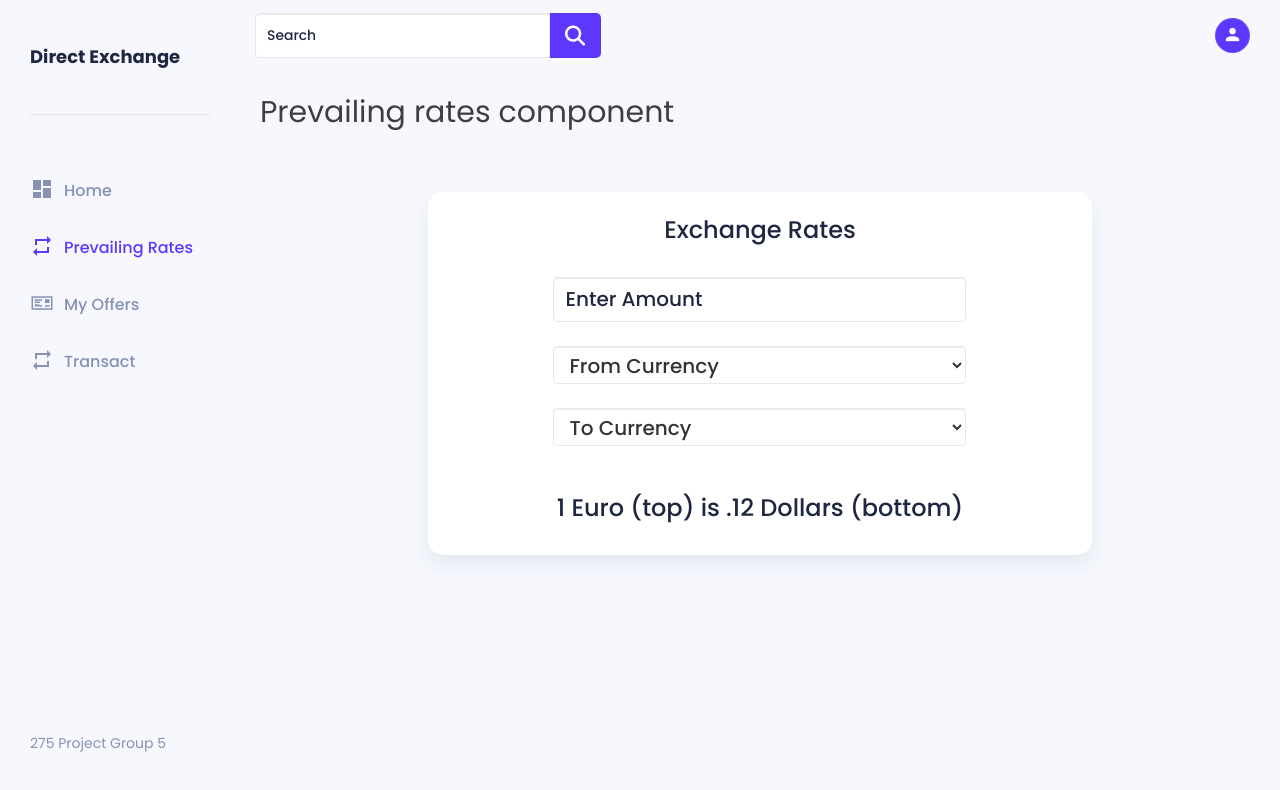
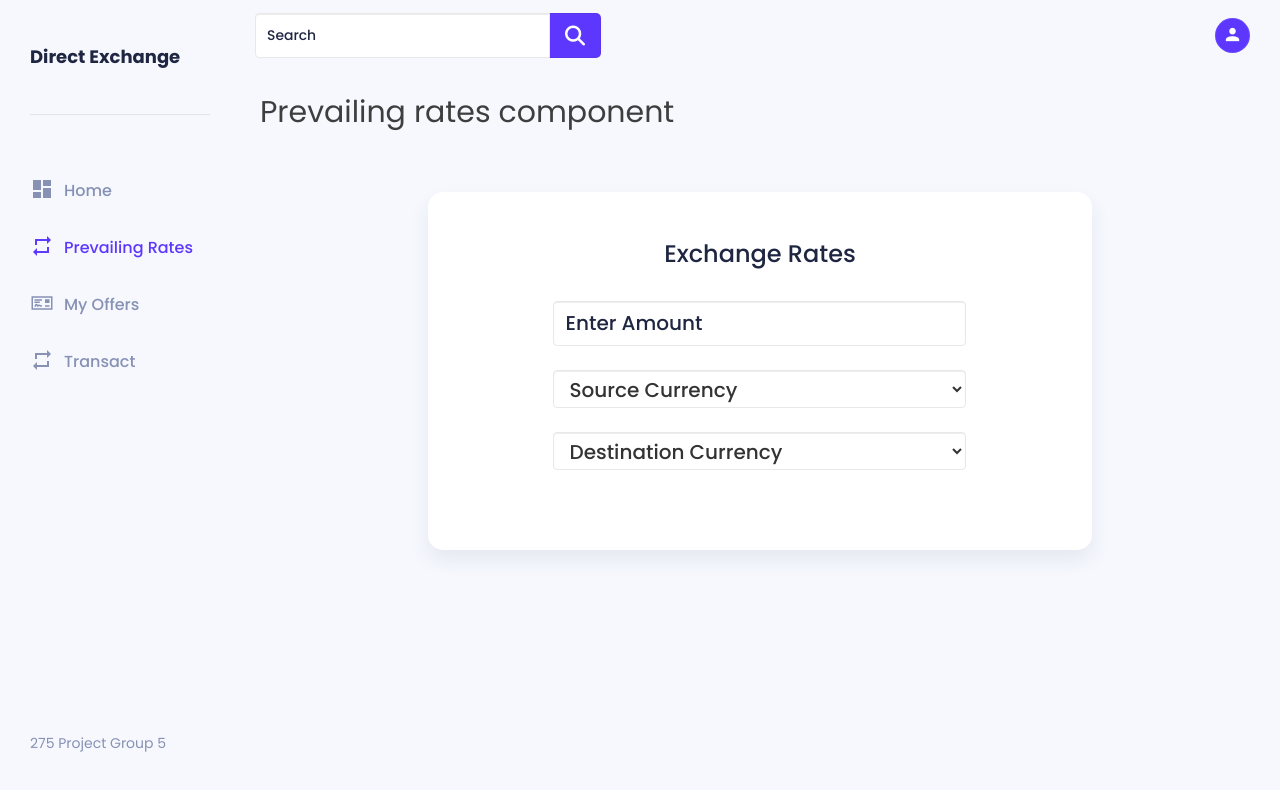
Before and after one commit to Nithya72/DirectExchange, a React (Create React App) app in the folder frontend/: page /rates in a window 1280 px wide. Shown: the top 790 px of the page. Built offline with nearby package versions, Linux system fonts and the light colour scheme; sample sign-in values are in the browser's storage; a web font is replaced by a local one.

Commit message:
PrevailingRates
PrevailingRates complete

```diff
--- a/frontend/src/components/Rates/PrevailingRates.js
+++ b/frontend/src/components/Rates/PrevailingRates.js
@@ -1,8 +1,53 @@
 import React, { Component } from "react";
 import Header from "../Navigation/Header";
 import SideBar from "../Navigation/SideBar";
+import { exchangerates } from "../../helpers/exchangerates";
+import { currencyList } from "../../helpers/currencies";
 
 export class PrevailingRates extends Component {
+
+  constructor(props) {
+    super(props);
+    this.state = {
+      source_currency: "",
+      destination_currency: "",
+      amount: ""
+    };
+  }
+
+  onChange = (event) => {
+    this.setState({ [event.target.name]: event.target.value });
+  };
+
+  getCurrencies = () => {
+    let currencies = currencyList.map((curr) => {
+      return (
+        <option key={curr.code} value={curr.code}>
+          {curr.name} - {curr.code}
+        </option>
+      );
+    });
+    return currencies;
+  };
+
+  calculateAmountRecieved = () => {
+    if (
+      this.state.source_currency !== "" &&
+      this.state.destination_currency !== "" &&
+      this.state.amount !== ""
+    ) {
+      let value =
+        exchangerates[this.state.source_currency][
+          this.state.destination_currency
+        ] *
+        parseFloat(this.state.amount).toFixed(2) *
+        0.9995;
+      let statement = this.state.amount + " " + this.state.source_currency + " in " +  this.state.destination_currency + " is " + value.toFixed(2);
+
+      return statement;
+    }
+  };
+
   render() {
     return (
         <div>
@@ -18,6 +63,7 @@ export class PrevailingRates extends Component {
                       <div className="card">
                         <div className="buy-sell-widget">
                         <br/>
+                        <br/>
                         <center>
                           <h3>Exchange Rates</h3>
                           <br/>
@@ -25,44 +71,44 @@ export class PrevailingRates extends Component {
                             <tr>
                               <td>
                                 <input
-                                type="text"
-                                name="x_amount"
+                                name="amount"
+                                type="number"
+                                min="0"
                                 className="form-control"
                                 placeholder="Enter Amount"
                                 style = {{fontSize:'20px'}}
+                                required
+                                value={this.state.amount}
+                                onChange={this.onChange}
                               />
                               </td>
                             </tr>
                             <br/>
                             <tr>
                               <td>
-                                <select name="currency" className="form-control" style = {{fontSize:'20px'}} required>
-                                  <option value>From Currency</option>
-                                  <option value="eur">Euro - EUR</option>
-                                  <option value="eur">US Dollar - USD</option>
-                                  <option value="eur">British Pound - GBP</option>
-                                  <option value="eur">Chinese Renminbi - RMB</option>
-                                  <option value="eur">Indian Rupee - INR</option>
+                                <select name="source_currency" className="form-control" style = {{fontSize:'20px'}}
+                                  value={this.state.source_currency} onChange={this.onChange} required>
+                                  <option defaultValue value="">Source Currency</option>
+                                  {this.getCurrencies()}
                                 </select>
                               </td>
                             </tr>
                             <br/>
                             <tr>
                               <td>
-                              <select name="currency" className="form-control" style = {{fontSize:'20px'}} required>
-                                <option value>To Currency</option>
-                                <option value="eur">Euro - EUR</option>
-                                <option value="eur">US Dollar - USD</option>
-                                <option value="eur">British Pound - GBP</option>
-                                <option value="eur">Chinese Renminbi - RMB</option>
-                                <option value="eur">Indian Rupee - INR</option>
+                              <select name="destination_currency" className="form-control" style = {{fontSize:'20px'}}
+                              value={this.state.destination_currency} onChange={this.onChange} required>
+                                <option defaultValue value="">Destination Currency</option>
+                                {this.getCurrencies()}
                               </select>
                               </td>
                             </tr>
                           </table>
                           <br/>
                           <br/>
-                          <h3> 1 Euro (top) is .12 Dollars (bottom)</h3>
+                          <h3>
+                          {this.calculateAmountRecieved()}
+                          </h3>
                           <br/>
                           </center>
                         </div>
```
